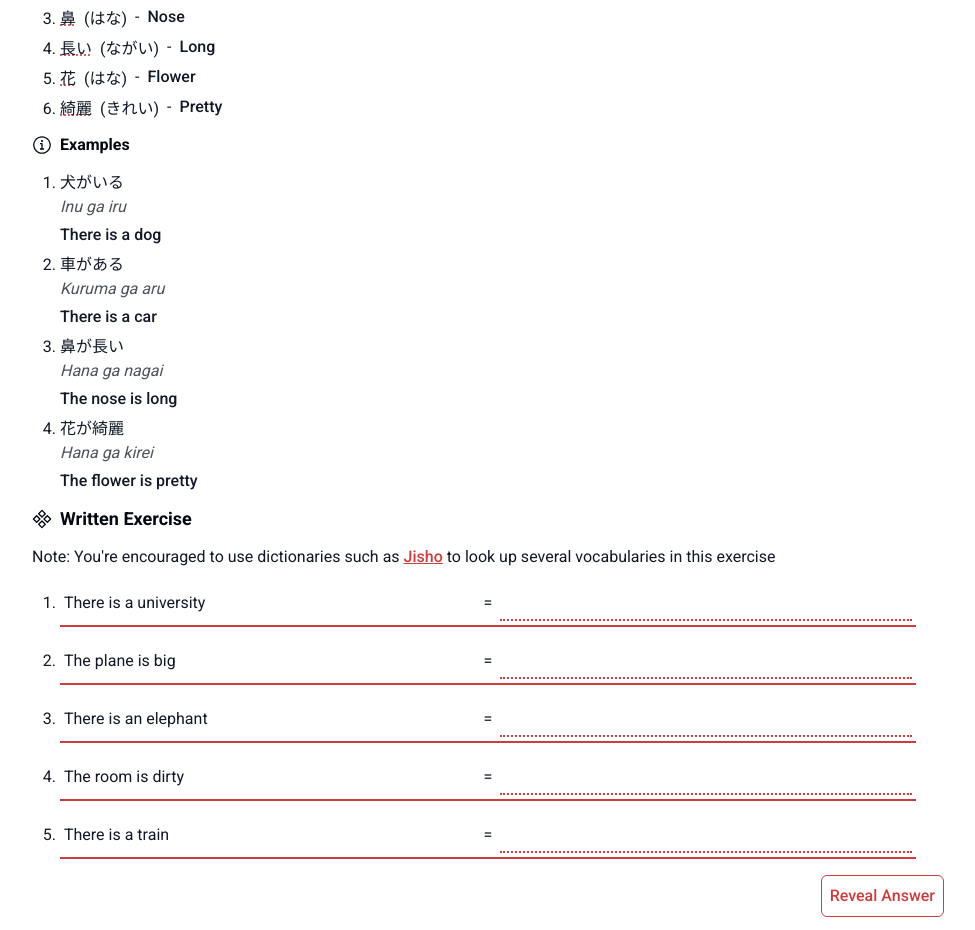
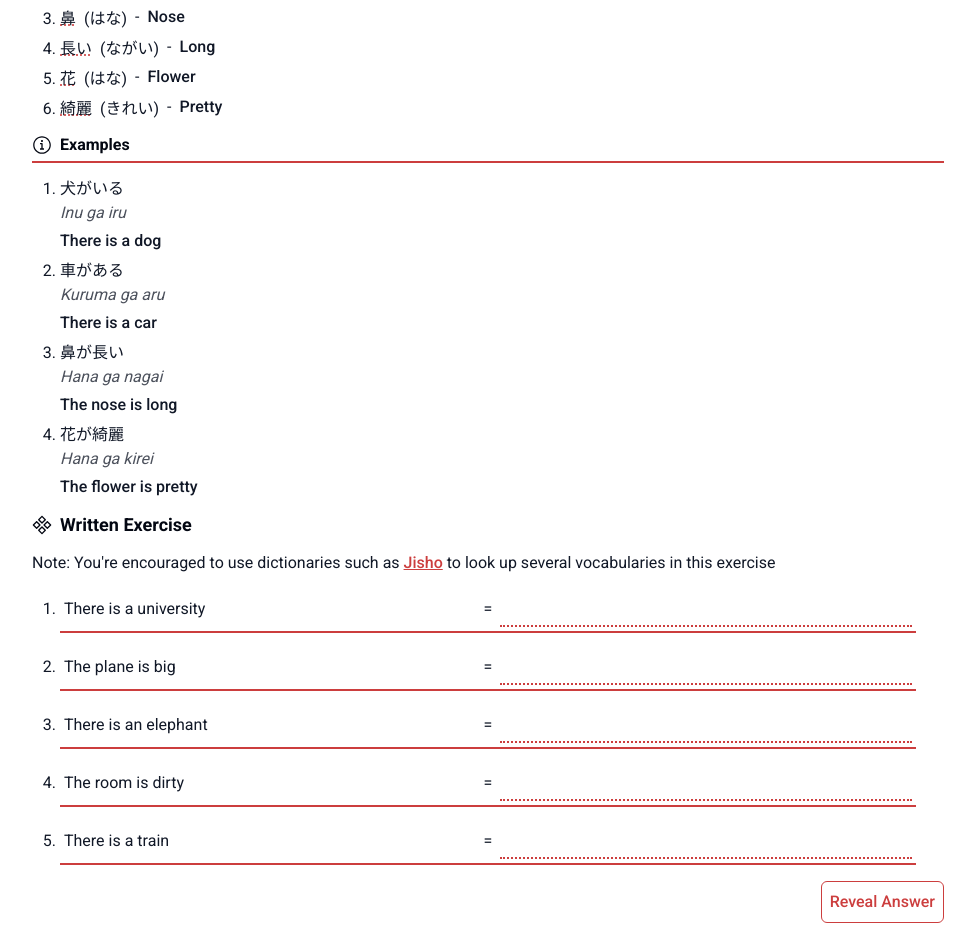
Before and after one commit to LinCie/tanukihub, a Next.js app: page /beginner/the-particle-ga in a window 1280 px wide. Shown: the part 1223-2153 px from the top of the page, without its empty margins (280-1255 px from the left). Built offline with nearby package versions, Linux system fonts and the light colour scheme.

Commit message:
update className and use cn function

```diff
--- a/components/button/IconButton.tsx
+++ b/components/button/IconButton.tsx
@@ -1,5 +1,6 @@
-import cn from "@/lib/utils";
 import { cloneElement, ReactElement, ComponentPropsWithoutRef } from "react";
+
+import { cn } from "@/lib/utils";
 
 interface Props extends ComponentPropsWithoutRef<"button"> {
   icon: ReactElement;
@@ -15,6 +16,7 @@ const IconButton = ({ icon, className, ...props }: Props) => {
       className={cn(
         // Base style
         "rounded-full p-3 hover:bg-black hover:bg-opacity-5 focus:outline-2 active:bg-opacity-10",
+
         // Other className
         className,
       )}
--- a/components/example/Example.tsx
+++ b/components/example/Example.tsx
@@ -1,23 +1,45 @@
 import { ComponentPropsWithoutRef } from "react";
+
+import { InfoCircledIcon } from "@radix-ui/react-icons";
+
+import { cn } from "@/lib/utils";
+
 import ExampleType from "@/components/example/ExampleType";
-import List from "@/components//list/List";
-import ExampleContent from "./ExampleContent";
-import { InfoCircledIcon } from "@radix-ui/react-icons";
+import List from "@/components/list/List";
+import ExampleContent from "@/components/example/ExampleContent";
 
 interface Props extends ComponentPropsWithoutRef<"div"> {
   examples: ExampleType[];
 }
 
 export default function Example({ examples, className, ...props }: Props) {
-  const customClass = className ? className : "";
   return (
-    <div className={`mb-2 sm:mb-3 ${customClass}`.trim()} {...props}>
-      <h3 className="mb-2 flex items-center gap-1 text-sm font-bold text-main-title-dark dark:text-main-title-light sm:mb-3 sm:gap-2 sm:text-base">
+    <div className={cn("mb-2 sm:mb-3", className)} {...props}>
+      <div
+        className={cn(
+          // Base styles
+          "mb-2 flex items-center gap-1 border-b-2 pb-1 text-sm font-bold",
+
+          // Light mode classes
+          "border-main-identity text-main-title-dark",
+
+          // Dark mode classes
+          "dark:border-main-title-light dark:text-main-title-light",
+
+          // Small screen breakpoint
+          "sm:mb-3 sm:gap-2 sm:text-base",
+        )}
+      >
         <div>
-          <InfoCircledIcon className="size-4 text-main-title-dark dark:text-main-title-light sm:size-5" />
+          <InfoCircledIcon
+            className={cn(
+              // Base styles
+              "size-4 text-main-title-dark dark:text-main-title-light sm:size-5",
+            )}
+          />
         </div>
-        <div>Examples</div>
-      </h3>
+        <h3>Examples</h3>
+      </div>
       <List type="decimal" position="outside" className="mx-7">
         {examples?.map((example) => (
           <ExampleContent key={example.kana} example={example} />
--- a/lib/utils.tsx
+++ b/lib/utils.tsx
@@ -1,6 +1,8 @@
 import { twMerge } from "tailwind-merge";
 import { clsx, type ClassValue } from "clsx";
 
-export default function cn(...args: ClassValue[]) {
+function cn(...args: ClassValue[]) {
   return twMerge(clsx(args));
 }
+
+export { cn };
```
